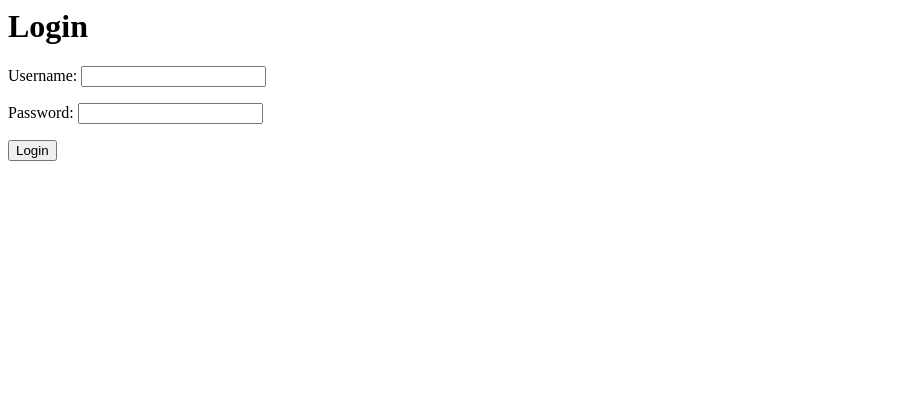
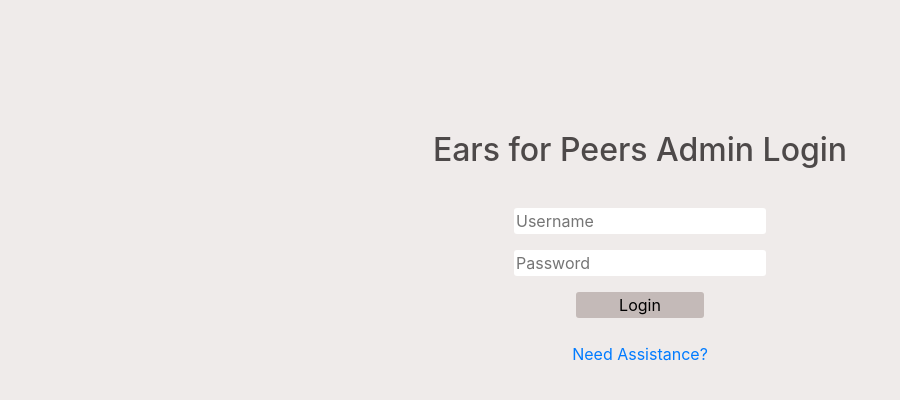
Before and after one commit to JumboCode/E4P, a website: page login_page.html in a window 1280 px wide. Shown: the whole page, without its empty margins (0-900 px from the left). Drawn offline with nearby package versions, Linux system fonts and the light colour scheme.

Commit message:
Added help page and login_page.css, modified login_page.html

```diff
--- /dev/null
+++ b/login_page.css
@@ -0,0 +1,27 @@
+html,
+body {
+  height: 100%;
+}
+
+.login_button {
+	width: 10%;
+	border: none;
+	background-color: #C4BAB8;
+    color: black;
+    font-size: 16px;
+    border-radius: 3px;
+
+
+}
+
+.input_box {
+	border-radius: 3px;
+	border: none;
+}
+
+.center {
+	line-height: 300px;
+    height: 200px;
+	display: inline-block;
+	text-align: center;
+}
--- a/login_page.html
+++ b/login_page.html
@@ -2,27 +2,60 @@
 <html>
 <head>
 	<title> Login Page </title>
+
+
+	<link rel="stylesheet" href="https://stackpath.bootstrapcdn.com/bootstrap/4.1.3/css/bootstrap.min.css" integrity="sha384-MCw98/SFnGE8fJT3GXwEOngsV7Zt27NXFoaoApmYm81iuXoPkFOJwJ8ERdknLPMO" crossorigin="anonymous">
+
+	<link href="login_page.css" rel="stylesheet">
+
 </head>
 
-<body>
-	<h1> Login </h1>
+<body style = "background-color: #EFEBEA;">
+	<center>
+	<h1 style = "color:#4D4949;" class = "center"> <font size = "6" > Ears for Peers Admin Login </font></h1>
+
+	<!--
+	<form class="form-signin">
+      <label for="inputUsername" class="sr-only">Username</label>
+      <input type="username" id="inputEmail" class="form-control" placeholder="Username" required autofocus>
+      <label for="inputPassword" class="sr-only">Password</label>
+      <input type="password" id="inputPassword" class="form-control" placeholder="Password" required>
+      <div class="checkbox mb-3">
+        <label>
+          <input type="checkbox" value="remember-me"> Remember me
+        </label>
+      </div>
+      <button class="btn btn-lg btn-primary btn-block" type="submit">Sign in</button>
+      <p class="mt-5 mb-3 text-muted">&copy; 2017-2018</p>
+	 </form>
+	<-->
+
 	<p>
-		<label> Username: </label>
-		<input type = "text"
+		<input class = "input_box"
+			   type = "username"
 			   id = "myText"
-			   value = "" />
+			   placeholder = "Username" />
 	</p>
 
 	<p>
-		<label> Password: </label>
-		<input type = "password"
+		<input class = "input_box"
+			   type = "password"
 			   id = "myPwd"
-			   value = "" />
+			   placeholder= "Password" />
+	</p>
+	</div>
+	<button class = "login_button" onclick = "getUserInfo()" >Login </button>
+
+	<p>
+		<br>
+		<a href = "help_page.html"> Need Assistance?</a>
 	</p>
 
-	<button onclick = "getUserInfo()" >Login </button>
 
-	<script>
+ </center>
+</body>
+
+<script>
 		function getUserInfo() {
 			var username = document.getElementById("myText");
 			var password = document.getElementById("myPwd");
@@ -30,7 +63,4 @@
 			alert("Username = " + username.value + "\nPassword = " + password.value);
 		}
 	</script>
-
-</body>
-
 </html>
```
Also changed, not shown: help_page.html (added, +12 -0 lines).
